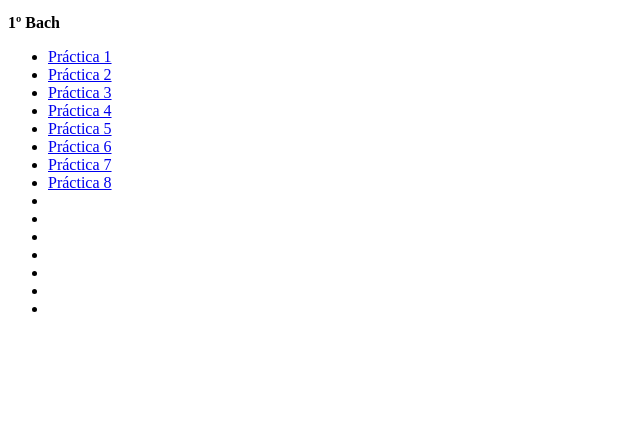
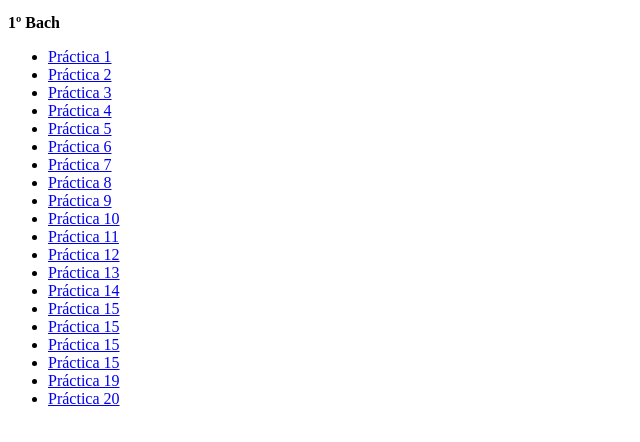
Before and after one commit to alfmongim/AlfredoMontesG.github.io, a plain HTML site: page index.html in a window 1280 px wide. Shown: the part 100-542 px from the top of the page, without its empty margins (0-640 px from the left). Drawn offline with Linux system fonts and the light colour scheme.

Commit message:
Add files via upload

```diff
--- a/index.html
+++ b/index.html
@@ -19,12 +19,18 @@
     <li><a href="p6.html">Práctica 6</a></li>
     <li><a href="p7.html">Práctica 7</a></li>
     <li><a href="p8.html">Práctica 8</a></li>
-    <li><a href=""></a></li>
-    <li><a href=""></a></li>
-    <li><a href=""></a></li>
-    <li><a href=""></a></li>
-    <li><a href=""></a></li>
-    <li><a href=""></a></li>
-    <li><a href=""></a></li></ul>
+    <li><a href="p9.html">Práctica 9</a></li>
+    <li><a href="p10.html">Práctica 10</a></li>
+    <li><a href="p11.html">Práctica 11</a></li>
+    <li><a href="p12.html">Práctica 12</a></li>
+    <li><a href="p13.html">Práctica 13</a></li>
+    <li><a href="p14.html">Práctica 14</a></li>
+    <li><a href="p15.html">Práctica 15</a></li>
+    <li><a href="p16.html">Práctica 15</a></li>
+    <li><a href="p17.html">Práctica 15</a></li>
+    <li><a href="p18.html">Práctica 15</a></li>
+    <li><a href="p19.html">Práctica 19</a></li>
+    <li><a href="p20.html">Práctica 20</a></li>
+    </ul>
 </body>
 </html>
```
